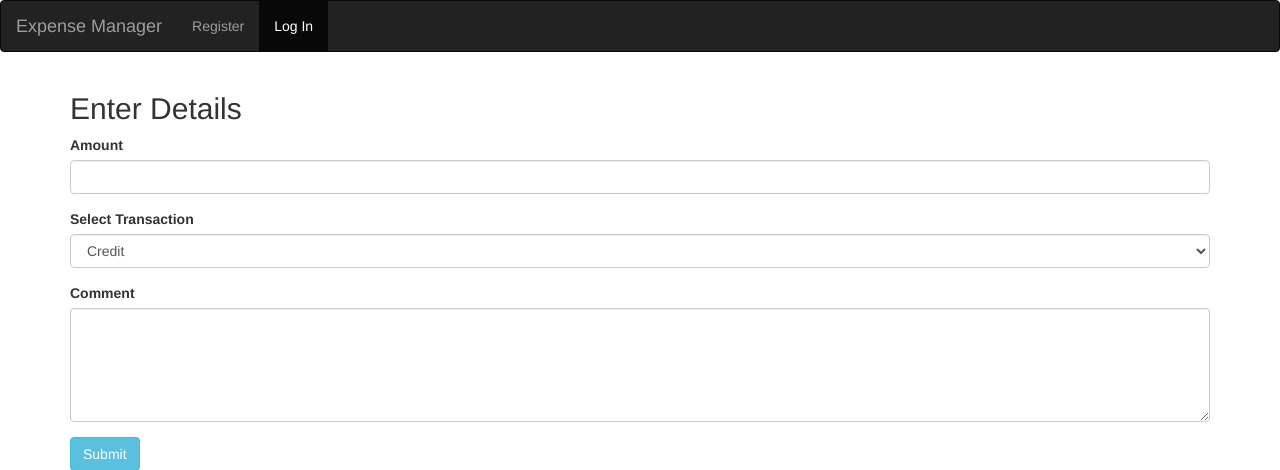
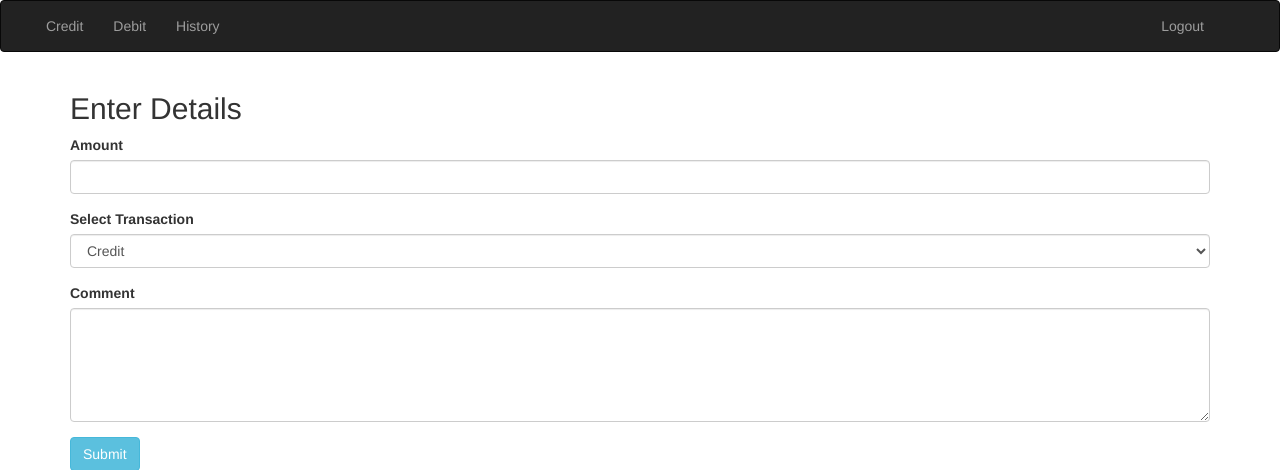
Before and after one commit to bhavana94/Expense-Manager, a Django app: page /expense/manager/ in a window 1280 px wide. Shown: the top 470 px of the page. Run offline with Django 3.2, Linux system fonts and the light colour scheme; some libraries are stand-ins or nearby versions.

Commit message:
Designed templates

```diff
--- a/expense/templates/base_login.html
+++ b/expense/templates/base_login.html
@@ -17,6 +17,7 @@
 </head>
 
 <body>
+{% block navbar %}
 <nav class="navbar navbar-inverse">
     <div class="container-fluid">
 
@@ -27,7 +28,6 @@
                 <span class="icon-bar"></span>
                 <span class="icon-bar"></span>
             </button>
-            <a class="navbar-brand">Expense Manager</a>
         </div>
 
     <!-- Items -->
@@ -40,7 +40,9 @@
 
     </div>
 </nav>
+{% endblock %}
 {% block body %}
 {% endblock %}
+
 </body>
 </html>
--- a/expense/templates/index.html
+++ b/expense/templates/index.html
@@ -2,6 +2,34 @@
 {% block title %}Expense Manager{% endblock %}
 {% block login_active %}active{% endblock %}
 
+
+
+{% block navbar %}
+<nav class="navbar navbar-inverse">
+    <div class="container-fluid">
+
+    <!-- Header -->
+        <div class="navbar-header">
+            <button type="button" class="navbar-toggle" data-toggle="collapse" data-target="#topNavBar">
+                <span class="icon-bar"></span>
+                <span class="icon-bar"></span>
+                <span class="icon-bar"></span>
+            </button>
+        </div>
+
+    <!-- Items -->
+        <div class="collapse navbar-collapse" id="topNavBar">
+            <ul class="nav navbar-nav">
+                <li class="{% block register_active %}{% endblock %}"><a href="{% url 'expense:credit' %}">Credit</a></li>
+                <li class="{% block login_active1 %}{% endblock %}"><a href="{% url 'expense:debit' %}">Debit</a></li>
+                <li class="{% block login_active2 %}{% endblock %}"><a href="{% url 'expense:history' %}">History</a></li>
+                <li ass="right" style="position:absolute;right:60px;" class="{% block login_active3 %}{% endblock %}"><a href="{% url 'expense:logout' %}">Logout</a></li>
+            </ul>
+        </div>
+
+    </div>
+</nav>
+{% endblock %}
 {% block body %}
 
 <div class="container">
@@ -28,4 +56,5 @@
 </div>
 
 </body>
+
 {% endblock %}
--- a/expense/urls.py
+++ b/expense/urls.py
@@ -8,8 +8,12 @@ app_name = 'expense'
 urlpatterns = [
     url(r'^admin/', admin.site.urls),
     url(r'^$', views.login_user, name="login"),
+    url(r'^logout/$', views.logout_user, name='logout'),
     url(r'^register/', views.register, name='register'),
     url(r'^manager/', views.helloworld, name="expense"),
+    url(r'^credit/', views.credit, name="credit"),
+    url(r'^debit/', views.debit, name="debit"),
+    url(r'^history/', views.history, name="history"),
 
 
 ]
--- a/expense/views.py
+++ b/expense/views.py
@@ -1,13 +1,29 @@
 from django.shortcuts import render
-from django.contrib.auth import authenticate, login
+from django.contrib.auth import authenticate, login, logout
 from .models import Account, Category, Transactions
 from .forms import UserForm
 
 # Create your views here.
 
+
 def helloworld(request):
 
     return render(request, 'index.html')
+
+
+def credit(request):
+
+    return render(request, 'credit.html')
+
+
+def debit(request):
+
+    return render(request, 'debit.html')
+
+
+def history(request):
+
+    return render(request, 'history.html')
 
 
 def login_user(request):
@@ -27,6 +43,15 @@ def login_user(request):
             return render(request, 'login.html', {'error_message': 'Invalid Login'})
     else:
         return render(request, 'login.html')
+
+def logout_user(request):
+
+    logout(request)
+    form = UserForm(request.POST or None)
+    context = {
+        "form":form
+    }
+    return render(request, 'login.html', context)
 
 
 def register(request):
```
Also changed, not shown: db.sqlite3.
